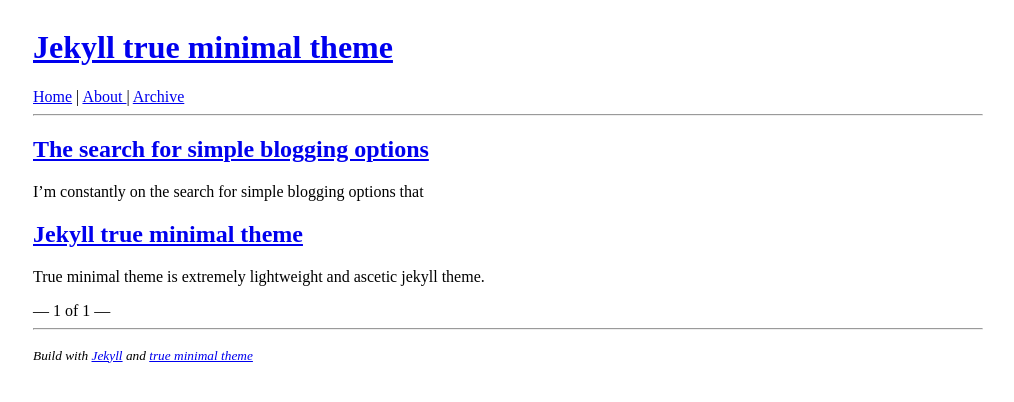
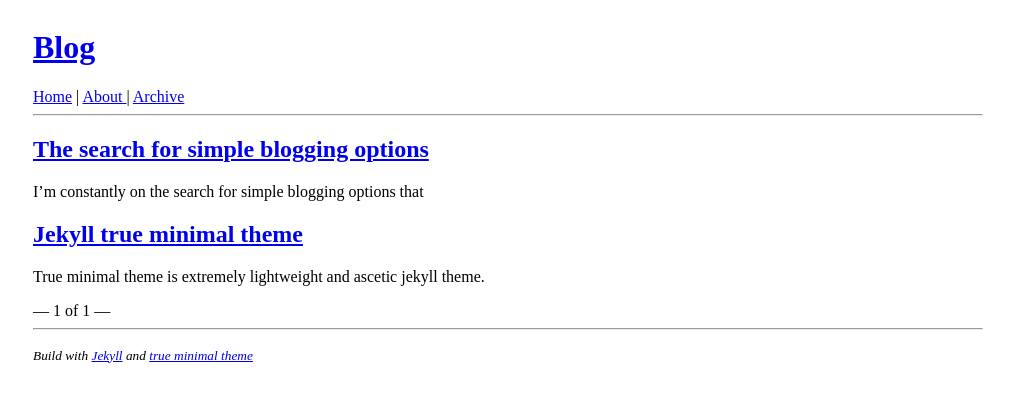
Before and after one commit to bachmeil/the-blog, a Jekyll site: the page built from index.html, in a window 1280 px wide. Shown: the top 402 px of the page, without its empty margins (132-1146 px from the left). Built offline with Jekyll 4.4.1, drawn with Linux system fonts in a browser that asks for light colours; the list of posts is cut into pages by our own code.

```diff
--- a/_config.yml
+++ b/_config.yml
@@ -1,5 +1,5 @@
-name: "Jekyll true minimal theme"
-description: "Lightweight theme"
+name: "Blog"
+description: ""
 
 url: 'https://bachmeil.github.io/the-blog'
 baseurl: ''
```
